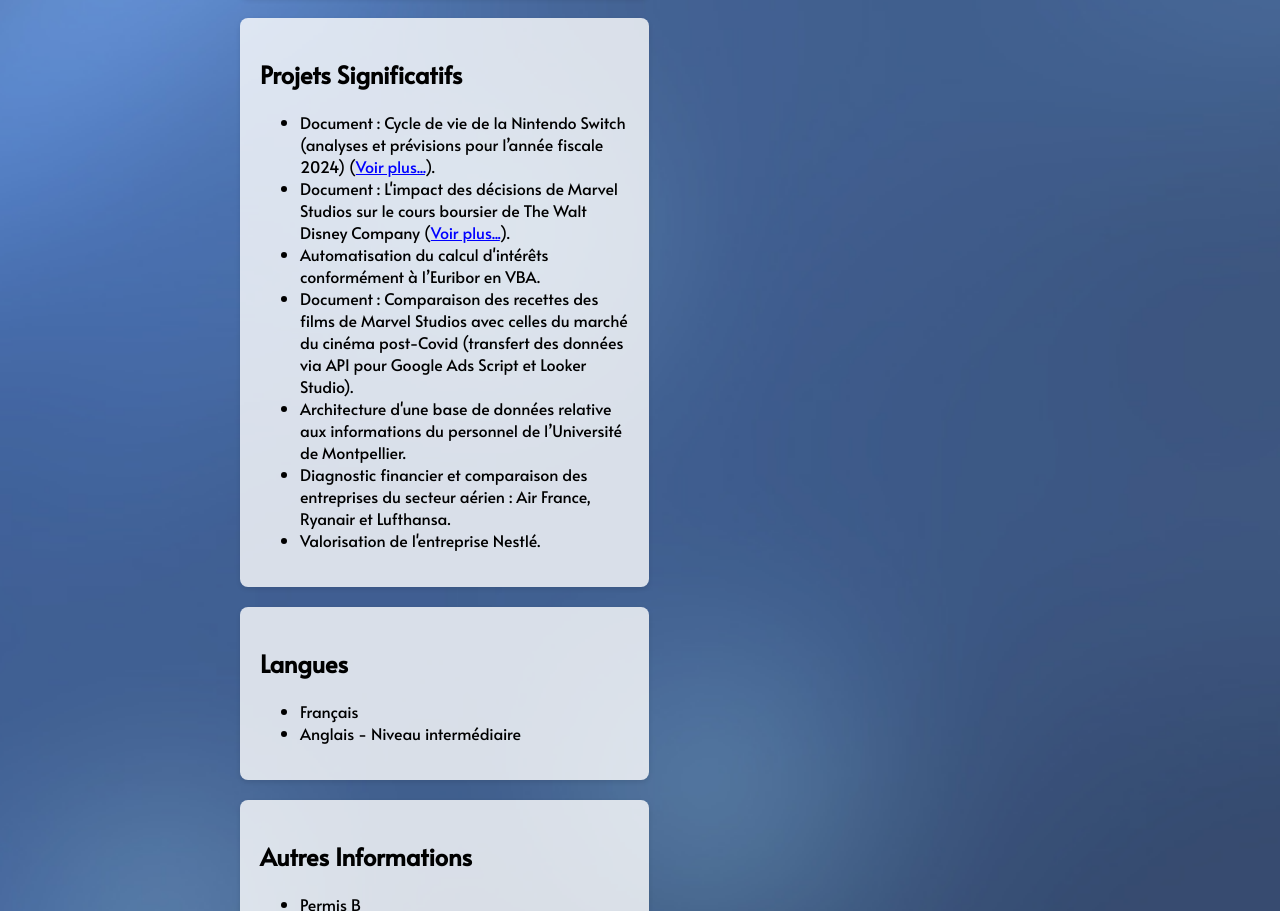
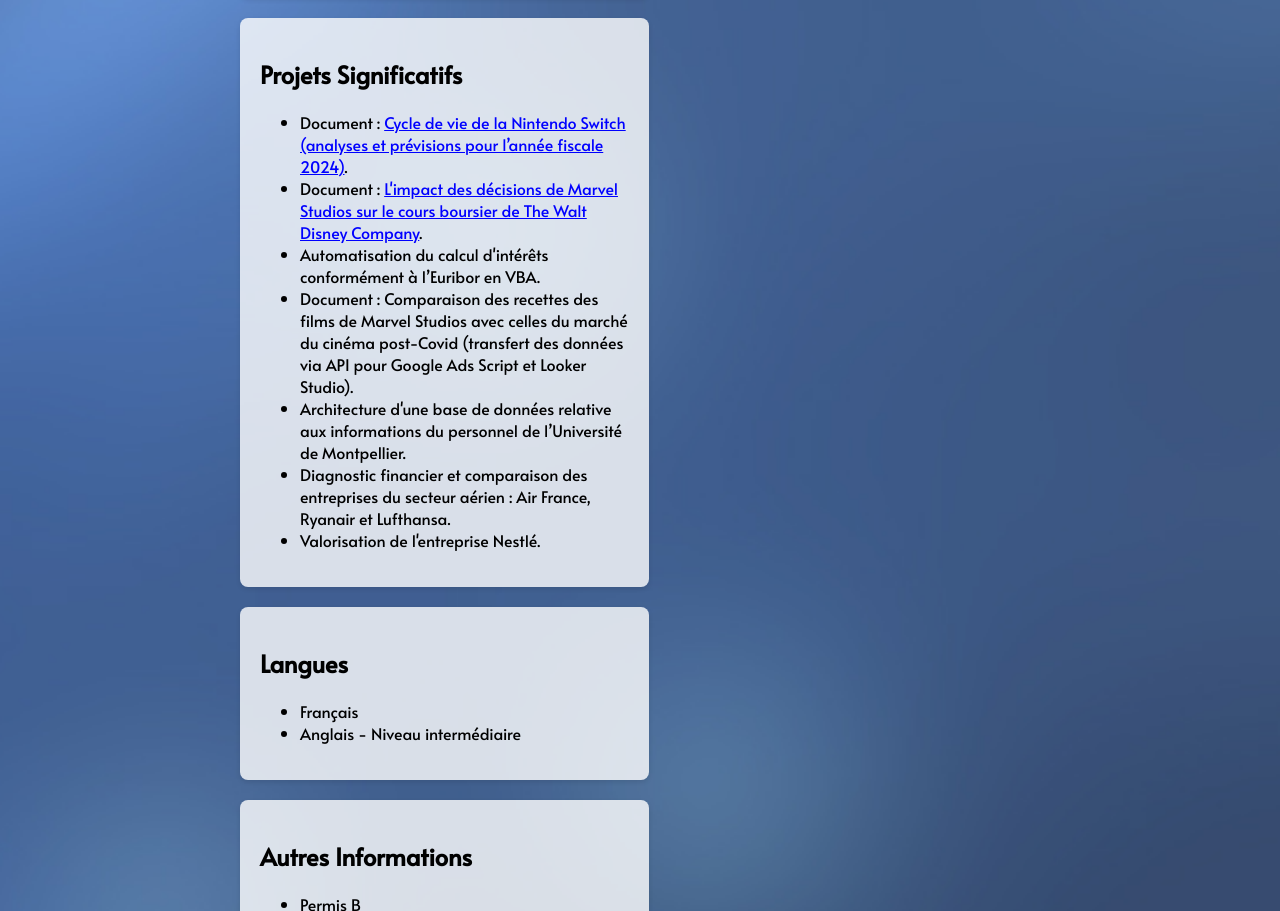
Before and after one commit to Tsushi12/El_Bouffi, a plain HTML site: page index.html in a window 1280 px wide. Shown: the part 2706-3617 px from the top of the page. Drawn offline with Linux system fonts and the light colour scheme.

Commit message:
Push to GitHub

```diff
--- a/index.html
+++ b/index.html
@@ -170,8 +170,8 @@
         <div class="section">
             <h2>Projets Significatifs</h2>
             <ul>
-                <li>Document : Cycle de vie de la Nintendo Switch (analyses et prévisions pour l’année fiscale 2024) (<a href="pea.html">Voir plus...</a>).</li>
-                <li>Document : L'impact des décisions de Marvel Studios sur le cours boursier de The Walt Disney Company (<a href="marveldoc.html">Voir plus...</a>).</li>
+                <li>Document : <a href="pea.html">Cycle de vie de la Nintendo Switch (analyses et prévisions pour l’année fiscale 2024)</a>.</li>
+                <li>Document : <a href="marveldoc.html">L'impact des décisions de Marvel Studios sur le cours boursier de The Walt Disney Company</a>.</li>
                 <li>Automatisation du calcul d'intérêts conformément à l’Euribor en VBA.</li>
                 <li>Document : Comparaison des recettes des films de Marvel Studios avec celles du marché du cinéma post-Covid (transfert des données via API pour Google Ads Script et Looker Studio).</li>
                 <li>Architecture d'une base de données relative aux informations du personnel de l’Université de Montpellier.</li>
```
Also changed, not shown: marveldoc.html (+1 -1 lines), pea.html (+1 -0 lines).
